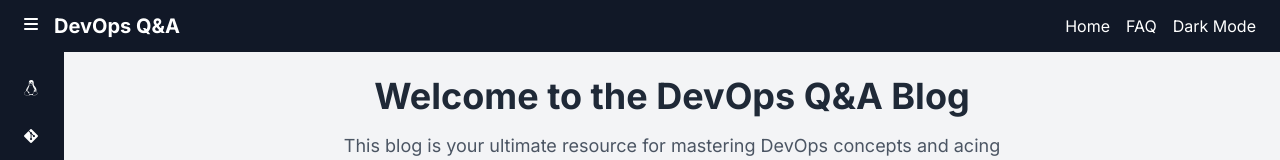
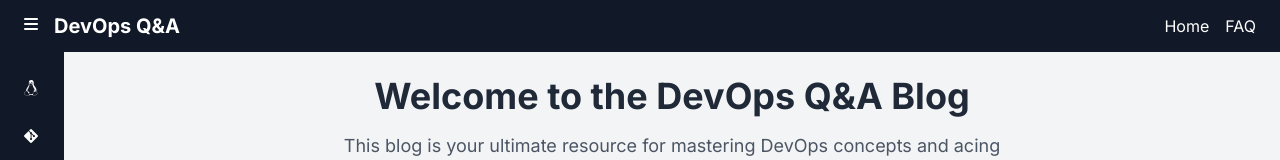
Before and after one commit to tarun-gurugubelli/devops-qna-blog, an Angular app: page / in a window 1280 px wide. Shown: the top 160 px of the page. Built offline with nearby package versions, Linux system fonts and the light colour scheme.

Commit message:
removed dark theme

```diff
--- a/src/app/components/header/header.component.html
+++ b/src/app/components/header/header.component.html
@@ -10,9 +10,6 @@
       <div class="flex space-x-4">
         <a routerLink="/" class="text-white hover:text-gray-300">Home</a>
         <a routerLink="/faq" class="text-white hover:text-gray-300">FAQ</a>
-        <button (click)="toggleTheme()" class="text-white hover:text-gray-300">
-          {{ isDarkTheme ? 'Light' : 'Dark' }} Mode
-        </button>
       </div>
     </div>
   </nav>
```
